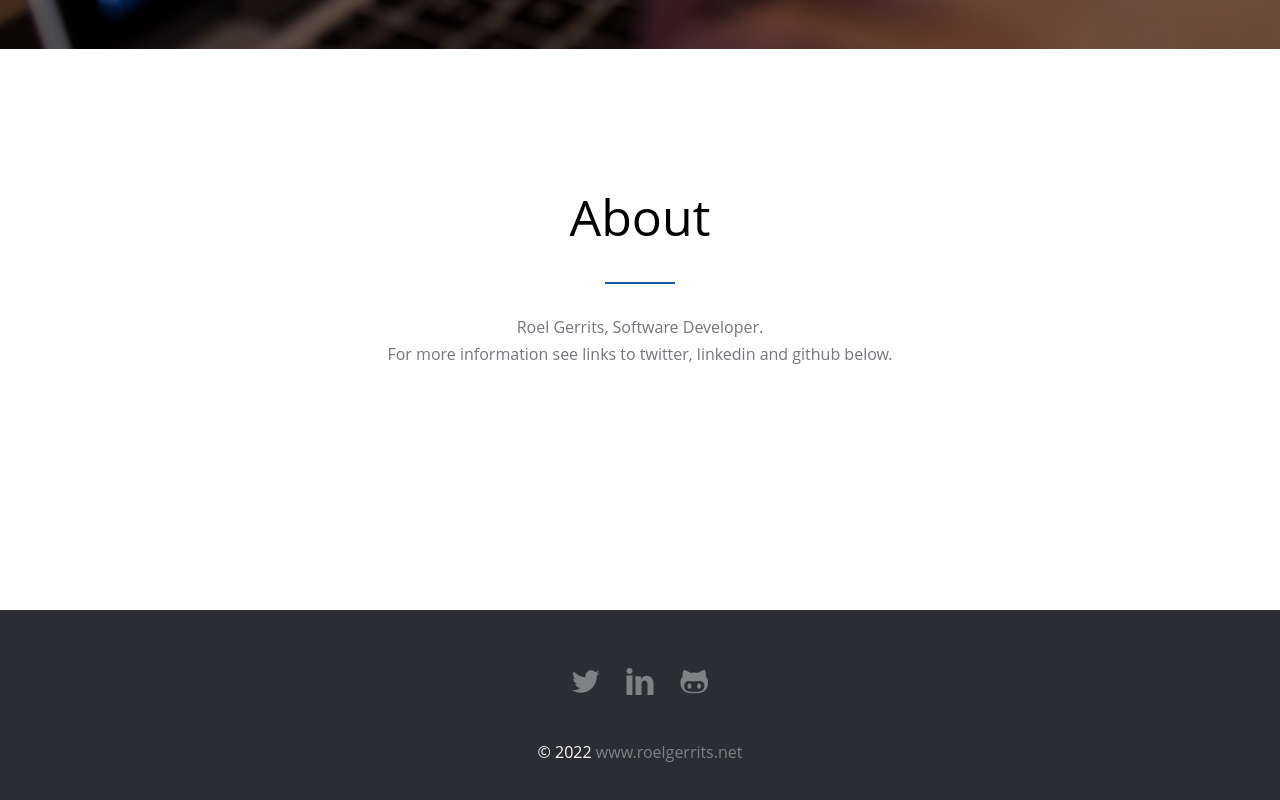
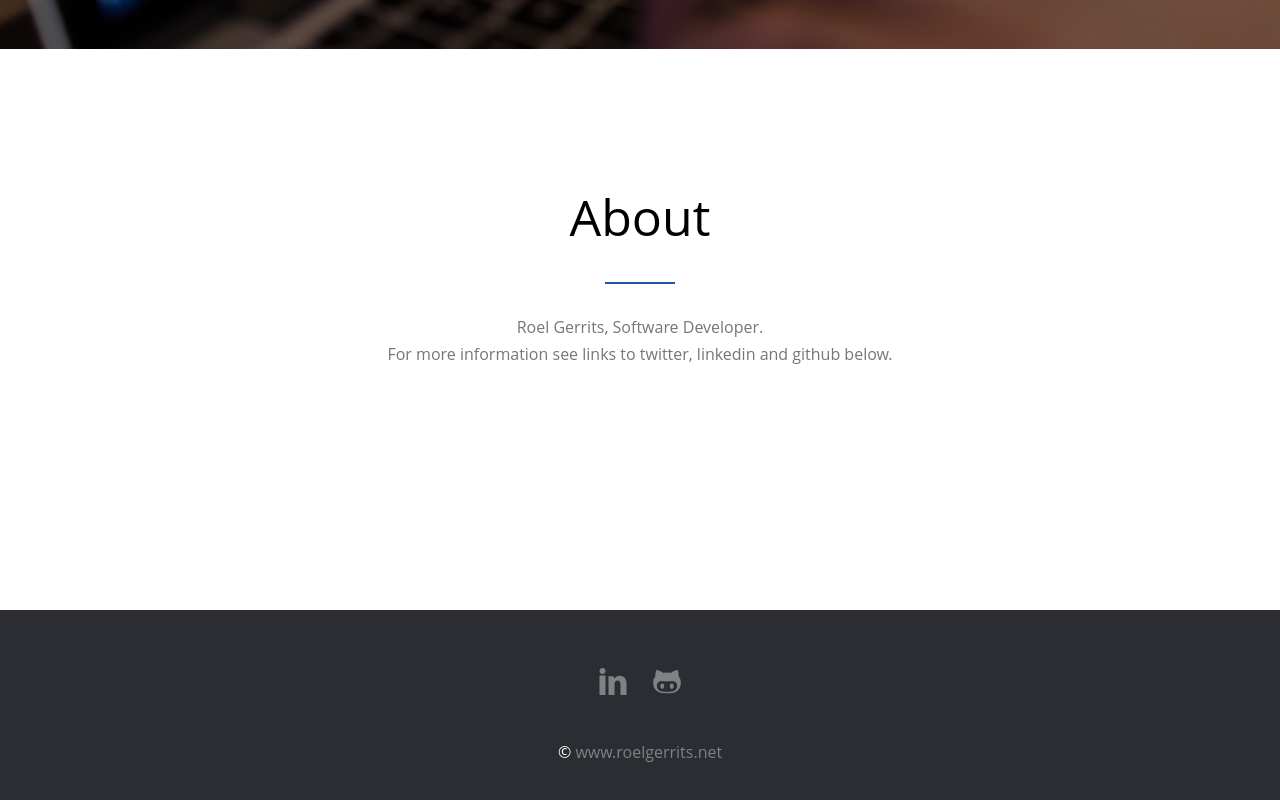
Before and after one commit to roelgerrits/roelgerrits.github.io, a plain HTML site: page index.html in a window 1280 px wide. Shown: the part 662-1462 px from the top of the page. Drawn offline with Linux system fonts and the light colour scheme; files whose address does not match are found by name.

Commit message:
update year, remove twitter link

```diff
--- a/index.html
+++ b/index.html
@@ -15,6 +15,9 @@
       <script src="js/vendor/html5shiv.min.js"></script>
       <script src="js/vendor/respond.min.js"></script>
     <![endif]-->
+    <script>
+      document.getElementById("year").textContent = new Date().getFullYear();
+    </script>
   </head>
   <body>
 
@@ -75,7 +78,6 @@
         <div class="row">
           <div class="col-md-12">
             <p class="probootstrap-social">
-              <a href="https://www.twitter.com/roelgerrits"><i class="icon-twitter"></i></a>
               <a href="https://www.linkedin.com/in/roelgerrits/"><i class="icon-linkedin"></i></a>
               <a href="https://www.github.com/roelgerrits/"><i class="icon-github"></i></a>
             </p>
@@ -83,7 +85,7 @@
         </div>
         <div class="row">
           <div class="col-md-12">
-            &copy; 2022 <a href="https://www.roelgerrits.net/">www.roelgerrits.net</a><br>
+            &copy; <span id="year"> <a href="https://www.roelgerrits.net/">www.roelgerrits.net</a><br>
           </div>
         </div>
       </div>
```
